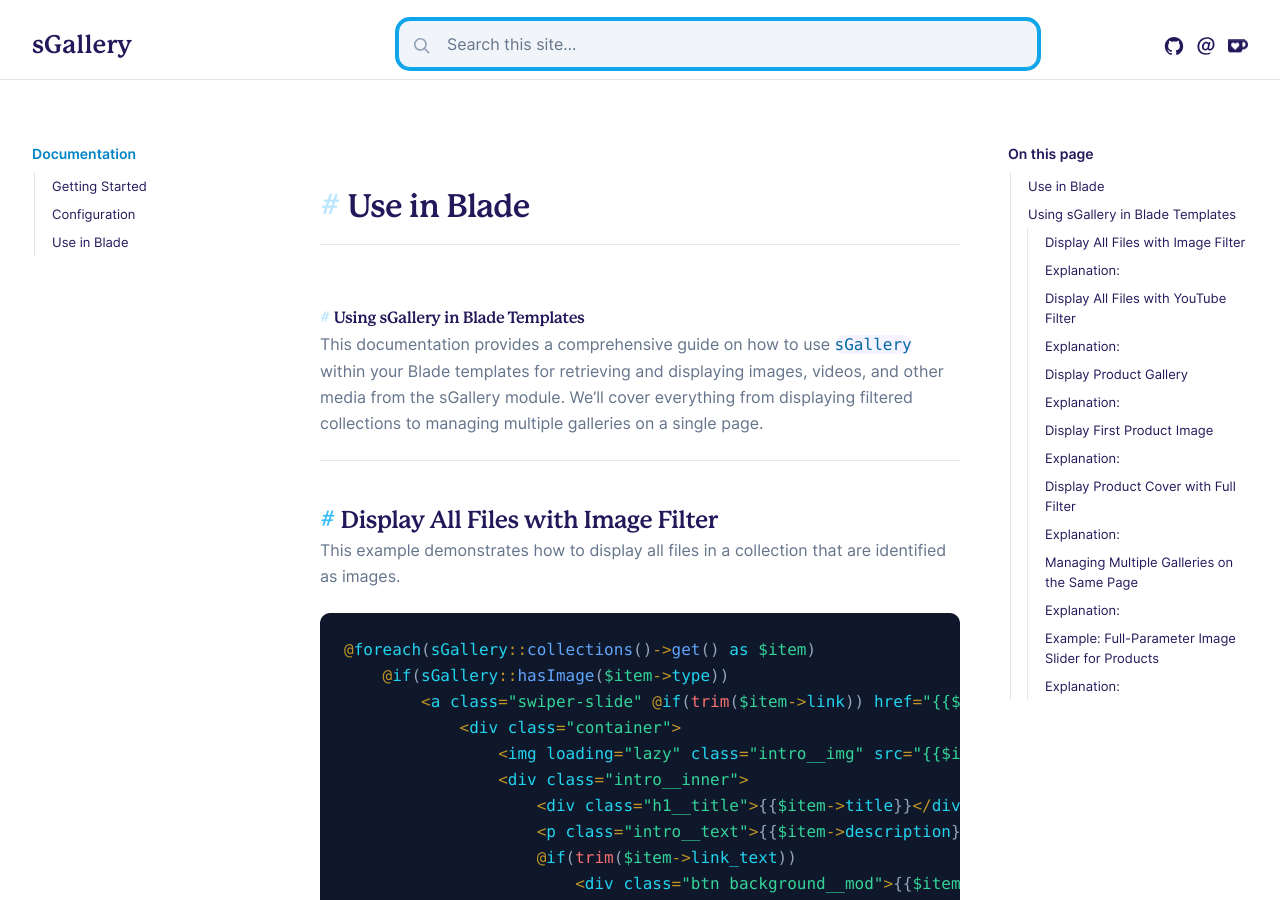
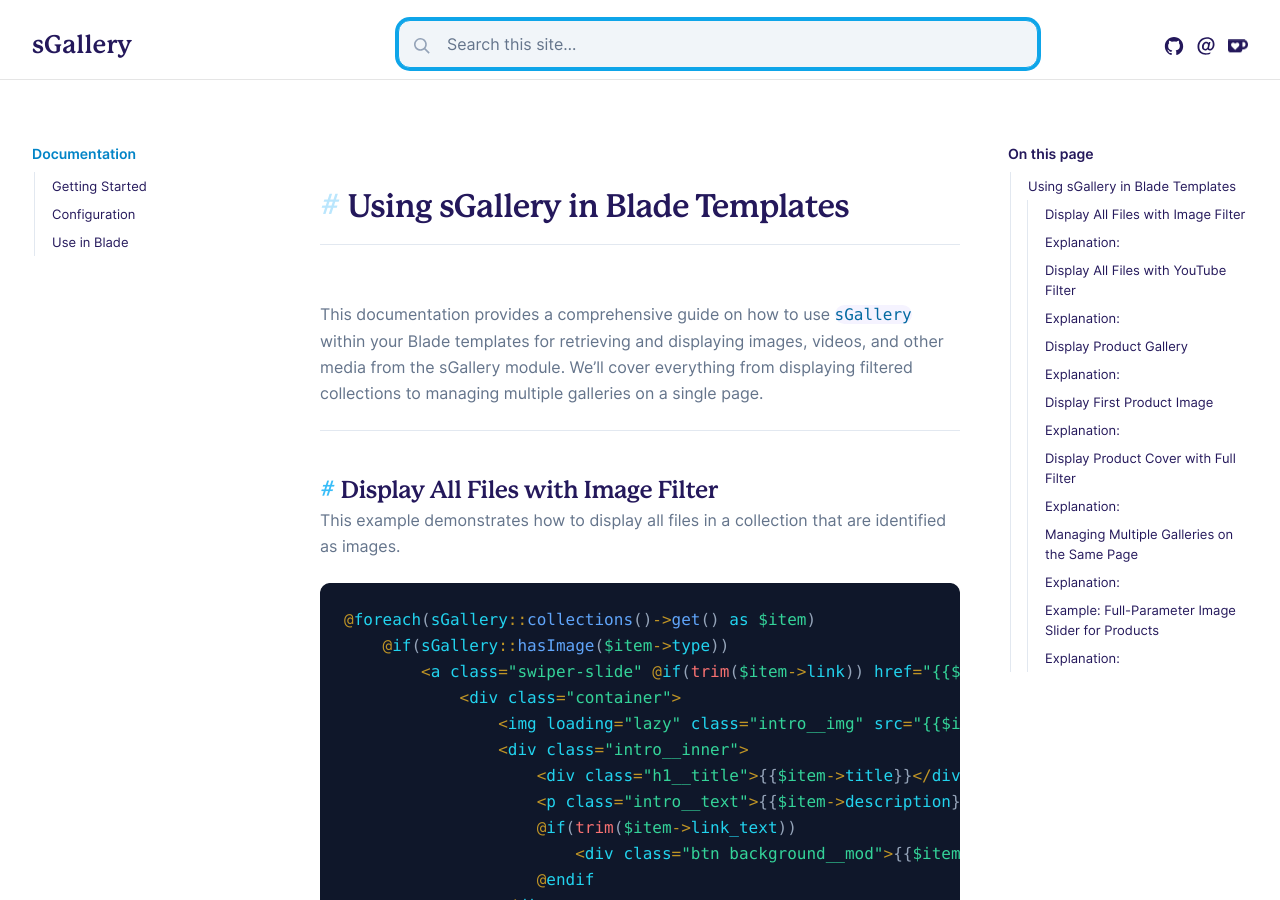
Before and after one commit to Seiger/sGallery, a Jekyll site: the page built from docs/pages/use-in-blade.md, in a window 1280 px wide and 900 px high. Built offline with Jekyll 4.4.1, drawn with Linux system fonts in a browser that asks for light colours; some web fonts are replaced.

Commit message:
[FIX] Docs.

```diff
--- a/docs/pages/use-in-blade.md
+++ b/docs/pages/use-in-blade.md
@@ -1,11 +1,9 @@
 ---
 layout: page
-title: Use in Blade
+title: Using sGallery in Blade Templates
 description: Use sGallery functionality in Blade layouts
 permalink: /use-in-blade/
 ---
-
-# Using sGallery in Blade Templates
 
 This documentation provides a comprehensive guide on how to use `sGallery` within your Blade templates for
 retrieving and displaying images, videos, and other media from the sGallery module. We'll cover everything
```
